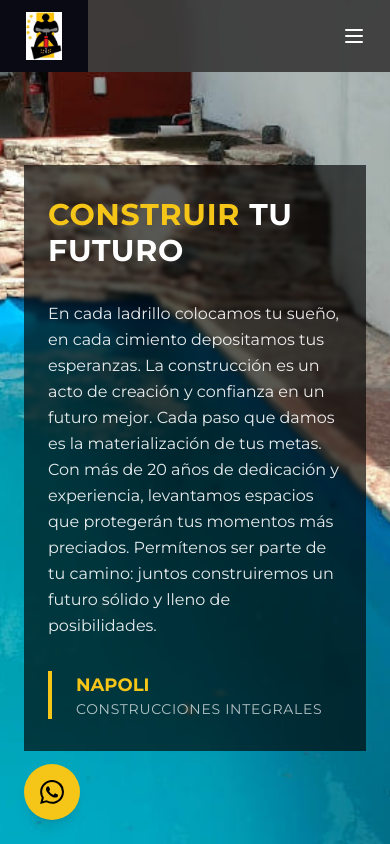
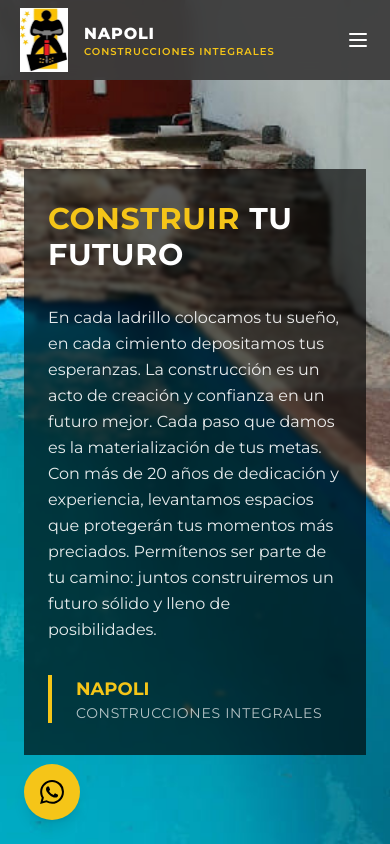
Before and after one commit to MicaelaDZ/napoli-construcciones, a Next.js app: page / in a window 390 px wide. Shown: the top 844 px of the page. Built offline with nearby package versions, Linux system fonts and the light colour scheme.

Commit message:
mejoras navbar y footer

```diff
--- a/components/footer.tsx
+++ b/components/footer.tsx
@@ -83,11 +83,16 @@ export function Footer() {
 
         <div className="border-t border-white/10 pt-8 text-center">
           <p className="text-sm text-white/70">
-            Copyright ©{new Date().getFullYear()} Napoli - Construcciones Integrales. Todos los
-            derechos reservados.
+            Copyright © {new Date().getFullYear()}
           </p>
+          <p className="text-sm text-white/70 mt-1">
           <p className="text-xs mt-2 text-brand font-medium uppercase tracking-wider">
-            Diseño y Construcciones.
+          Napoli - Construcciones Integrales
+          </p>
+
+          </p>
+          <p className="text-sm text-white/70 mt-1">
+            Todos los derechos reservados.
           </p>
         </div>
       </div>
--- a/components/header.tsx
+++ b/components/header.tsx
@@ -17,12 +17,12 @@ export function Header() {
 
   return (
     <header className="fixed top-0 left-0 right-0 z-50">
-      <div className="flex items-stretch min-h-[72px]">
+      <div className="flex items-stretch min-h-[80px] md:min-h-[72px] bg-surface-dark/95 backdrop-blur-sm">
         <Link
           href="/"
-          className="flex items-center gap-3 bg-surface-darker px-5 md:px-8 shrink-0"
+          className="flex items-center gap-2 sm:gap-3 md:bg-surface-darker px-3 sm:px-5 md:px-8 shrink-0 min-w-0 flex-1 md:flex-initial"
         >
-          <div className="relative w-12 h-12 md:w-14 md:h-14 shrink-0">
+          <div className="relative w-16 h-16 md:w-14 md:h-14 shrink-0">
             <Image
               src="/images/logo.jpg"
               alt="Napoli Construcciones"
@@ -31,17 +31,17 @@ export function Header() {
               priority
             />
           </div>
-          <div className="hidden sm:block leading-tight">
-            <span className="block text-white font-extrabold text-lg md:text-xl tracking-wider">
+          <div className="leading-tight min-w-0">
+            <span className="block text-white font-extrabold text-base sm:text-lg md:text-xl tracking-wider">
               NAPOLI
             </span>
-            <span className="block text-brand font-semibold text-xs md:text-sm tracking-widest uppercase">
+            <span className="block text-brand font-semibold text-[10px] sm:text-xs md:text-sm tracking-widest uppercase">
               Construcciones Integrales
             </span>
           </div>
         </Link>
 
-        <div className="flex-1 flex items-center justify-end bg-surface-dark/95 backdrop-blur-sm px-4 md:px-8">
+        <div className="flex items-center justify-end shrink-0 px-3 sm:px-4 md:px-8 md:flex-1 md:bg-surface-dark/95">
           <nav className="hidden md:flex items-center gap-8">
             {navLinks.map((link) => (
               <Link
--- a/components/hero-section.tsx
+++ b/components/hero-section.tsx
@@ -3,7 +3,7 @@ import { SectionTitle } from "@/components/section-title"
 
 export function HeroSection() {
   return (
-    <section className="relative min-h-screen flex items-center pt-[72px] overflow-hidden">
+    <section className="relative min-h-screen flex items-center pt-[80px] md:pt-[72px] overflow-hidden">
       <div className="absolute inset-0 z-0">
         <Image
           src="/images/hero-pool.jpg"
--- a/package.json
+++ b/package.json
@@ -14,7 +14,7 @@
     "clsx": "^2.1.1",
     "emailjs-com": "^3.2.0",
     "lucide-react": "^0.524.0",
-    "next": "^15.5.18",
+    "next": "^15.5.19",
     "react": "^19.2.6",
     "react-dom": "^19.2.6",
     "tailwind-merge": "^3.3.1"
```
Also changed, not shown: 1 other file (tests, documents, lock files or other folders).
